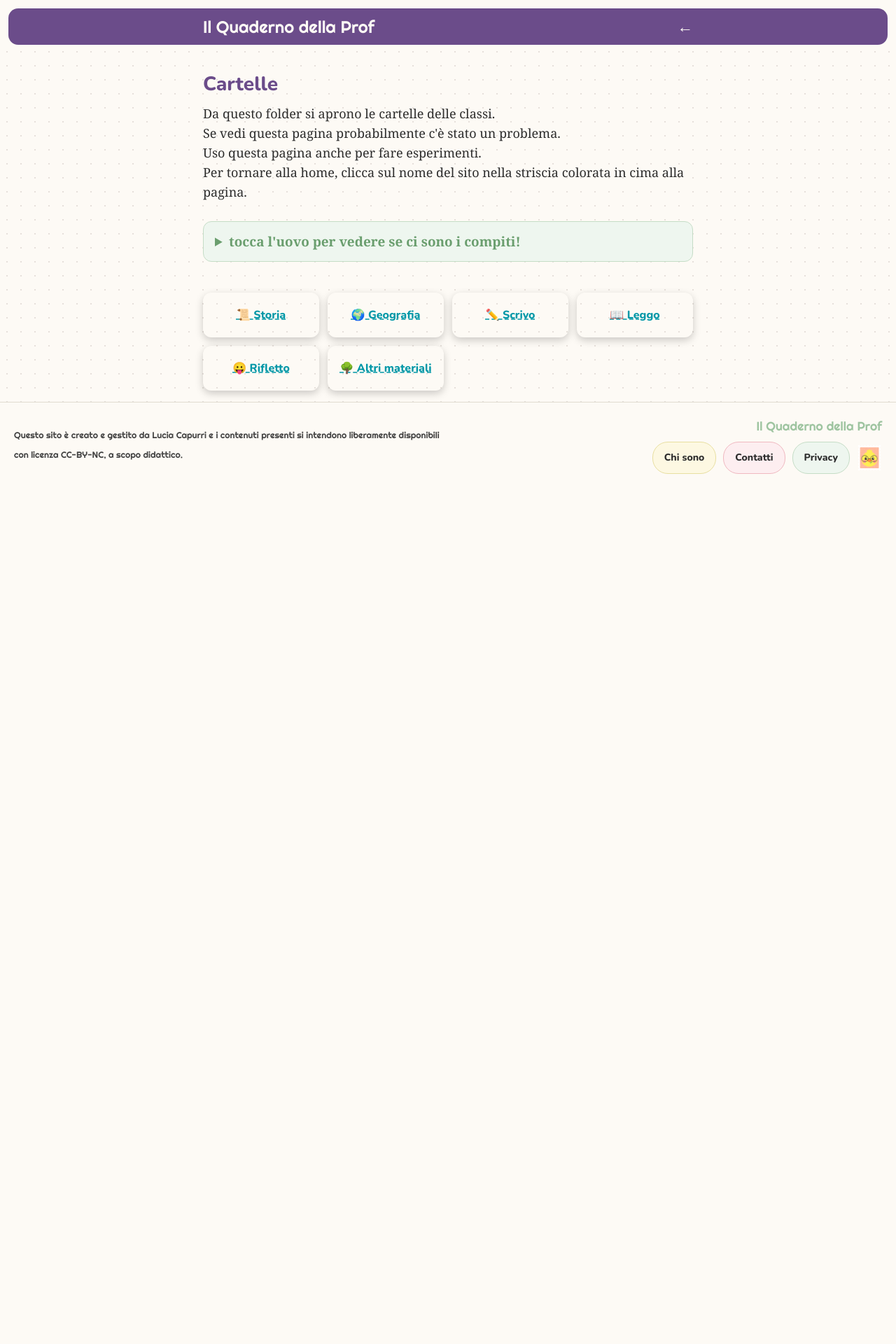
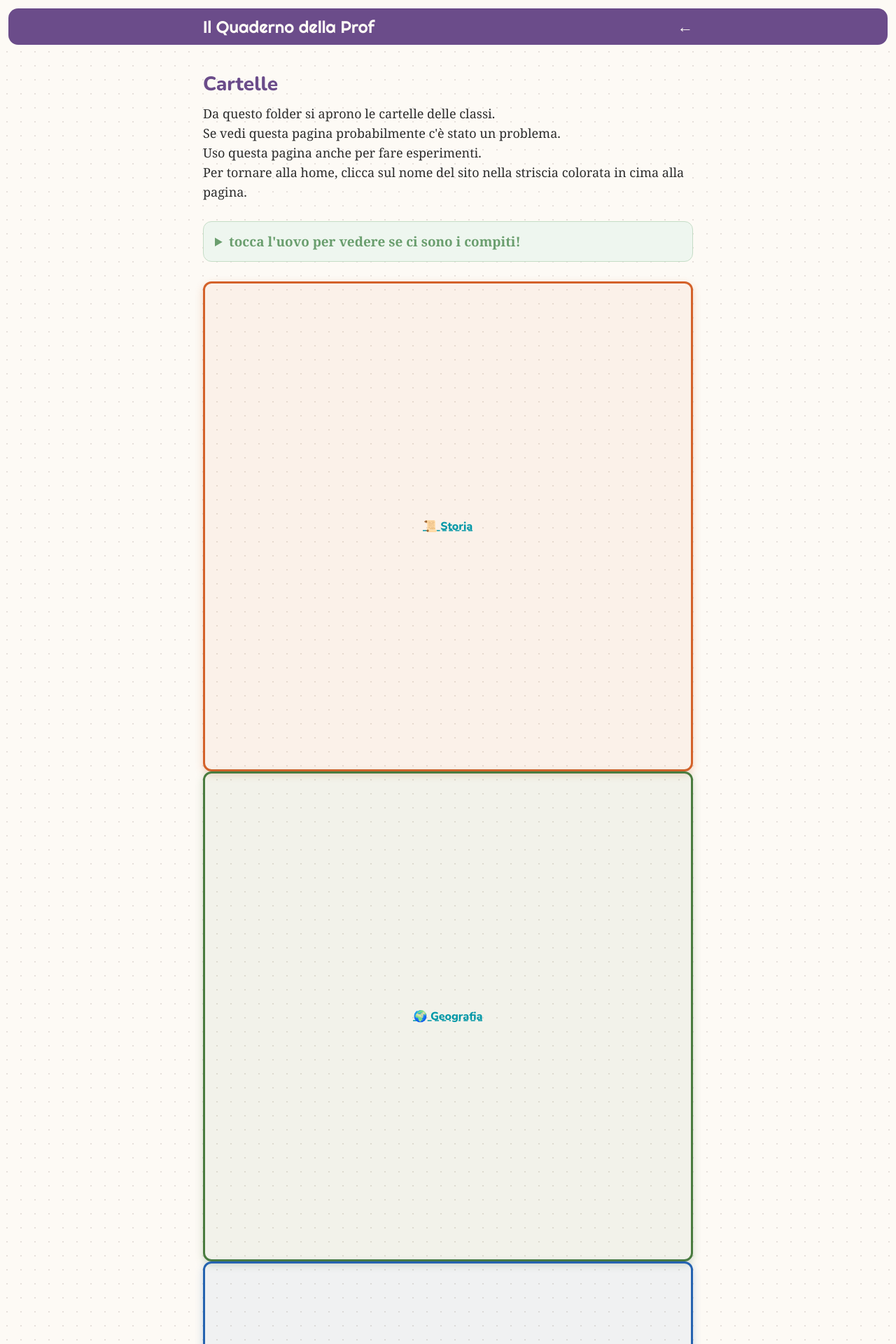
Before and after one commit to ilquadernodellaprof/ilquadernodellaprof.github.io, a Jekyll site: the page built from classe/main.md, in a window 1280 px wide. Shown: the top 1920 px of the page at 70% size. Built offline with Jekyll 4.4.1, drawn with Linux system fonts in a browser that asks for light colours; before the commit the page ends 900 px from its top, so only the background shows below that.

Commit message:
Refactor button styles for improved layout
Updated button styles to include aspect ratios and padding adjustments.

```diff
--- a/assets/buttons.scss
+++ b/assets/buttons.scss
@@ -1,69 +1,53 @@
+---
+---
 // Griglia bottoni
-
 .btn-grid {
-
   display: flex;
-
   flex-wrap: wrap;
-
   gap: 12px;
-
   padding: 16px 0;
-
 }
 
 // Bottone base
-
 .h-btn {
-
-  flex: 0 0 calc(50% - 6px); // mobile: due per riga
-
-  padding: 18px 12px;
-
+  flex: 0 0 calc(50% - 6px);
+  aspect-ratio: 1;
   border-radius: 12px;
-
   border: none;
-
   font-family: 'Nunito', sans-serif;
-
   font-weight: 800;
-
   font-size: 1rem;
-
+  text-decoration: none;
+  display: flex;
+  align-items: center;
+  justify-content: center;
   text-align: center;
-
-  text-decoration: none;
-
-  display: block;
-
-  color: white;
-
-  box-shadow: 0 4px 12px rgba(0,0,0,0.2); // placeholder, diventa colore bottone
-
+  padding: 12px;
 }
 
 // Bottone dispari — occupa tutta la riga
-
 .h-btn:last-child:nth-child(odd) {
-
   flex: 0 0 100%;
-
+  aspect-ratio: auto;
+  padding: 18px 12px;
 }
 
 // Desktop: quattro per riga
+@media (min-width: 600px) {
+  .h-btn {
+    flex: 0 0 calc(25% - 9px);
+  }
+  .h-btn:last-child:nth-child(odd) {
+    flex: 0 0 calc(25% - 9px);
+    aspect-ratio: 1;
+    padding: 12px;
+  }
+}
 
-@media (min-width: 600px) {
-
-  .h-btn {
-
-    flex: 0 0 calc(25% - 9px);
-
-  }
-
-  .h-btn:last-child:nth-child(odd) {
-
-    flex: 0 0 calc(25% - 9px); // su desktop non serve l'eccezione
-
-  }
-
-}
+// Colori per materia
+.btn-his   { color: #d4622a; background: rgba(212,98,42,0.06);   border: 3px solid #d4622a; box-shadow: 0 4px 12px rgba(212,98,42,0.25); }
+.btn-geo   { color: #4a7c3f; background: rgba(74,124,63,0.06);   border: 3px solid #4a7c3f; box-shadow: 0 4px 12px rgba(74,124,63,0.25); }
+.btn-write { color: #2563b0; background: rgba(37,99,176,0.06);   border: 3px solid #2563b0; box-shadow: 0 4px 12px rgba(37,99,176,0.25); }
+.btn-read  { color: #f0478a; background: rgba(240,71,138,0.06);  border: 3px solid #f0478a; box-shadow: 0 4px 12px rgba(240,71,138,0.25); }
+.btn-lin   { color: #e8003d; background: rgba(232,0,61,0.06);    border: 3px solid #e8003d; box-shadow: 0 4px 12px rgba(232,0,61,0.25); }
+.btn-o     { color: #9b72cf; background: rgba(155,114,207,0.06); border: 3px solid #9b72cf; box-shadow: 0 4px 12px rgba(155,114,207,0.25); }
```
